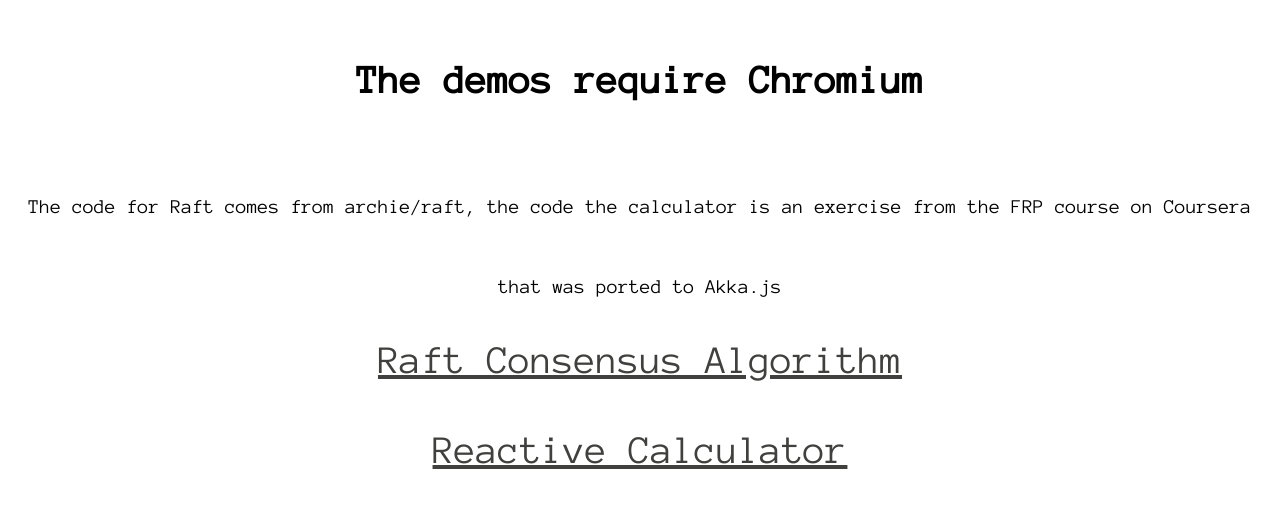
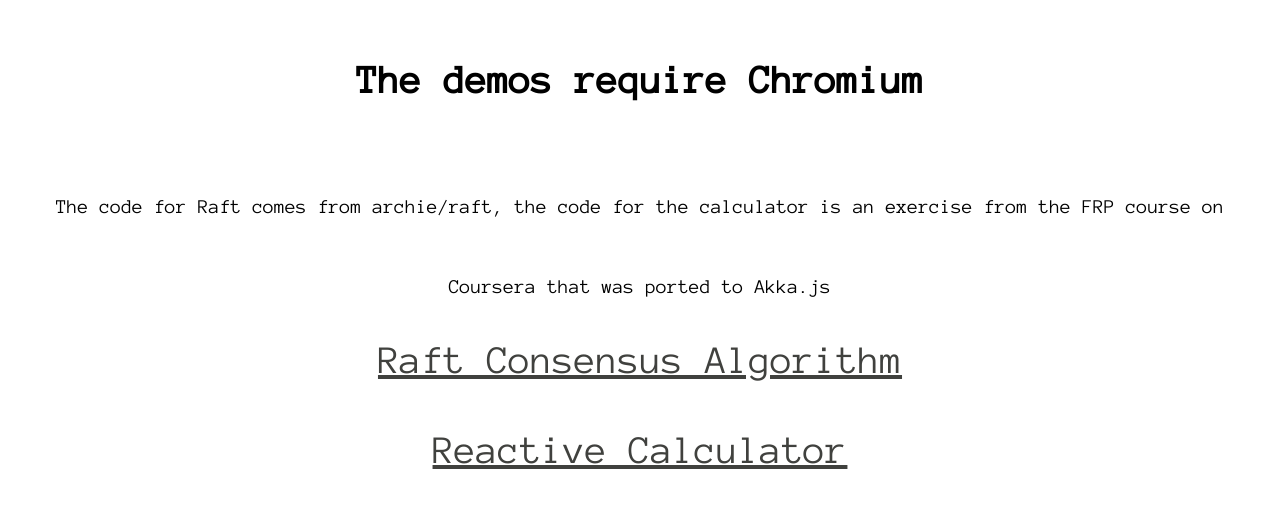
Before and after one commit to akka-js/akka.js-examples, a plain HTML site: page index.html in a window 1280 px wide. Drawn offline with Linux system fonts and the light colour scheme.

Commit message:
Update index.html

```diff
--- a/index.html
+++ b/index.html
@@ -15,7 +15,7 @@
    <div class="box">
      <h3>The demos require Chromium</h3>
      <span style="font-size: 20px">
-       The code for Raft comes from archie/raft, the code the calculator is an exercise from
+       The code for Raft comes from archie/raft, the code for the calculator is an exercise from
        the FRP course on Coursera that was ported to Akka.js
      </span>
      <a href="raft/index.html">Raft Consensus Algorithm</a>
```
